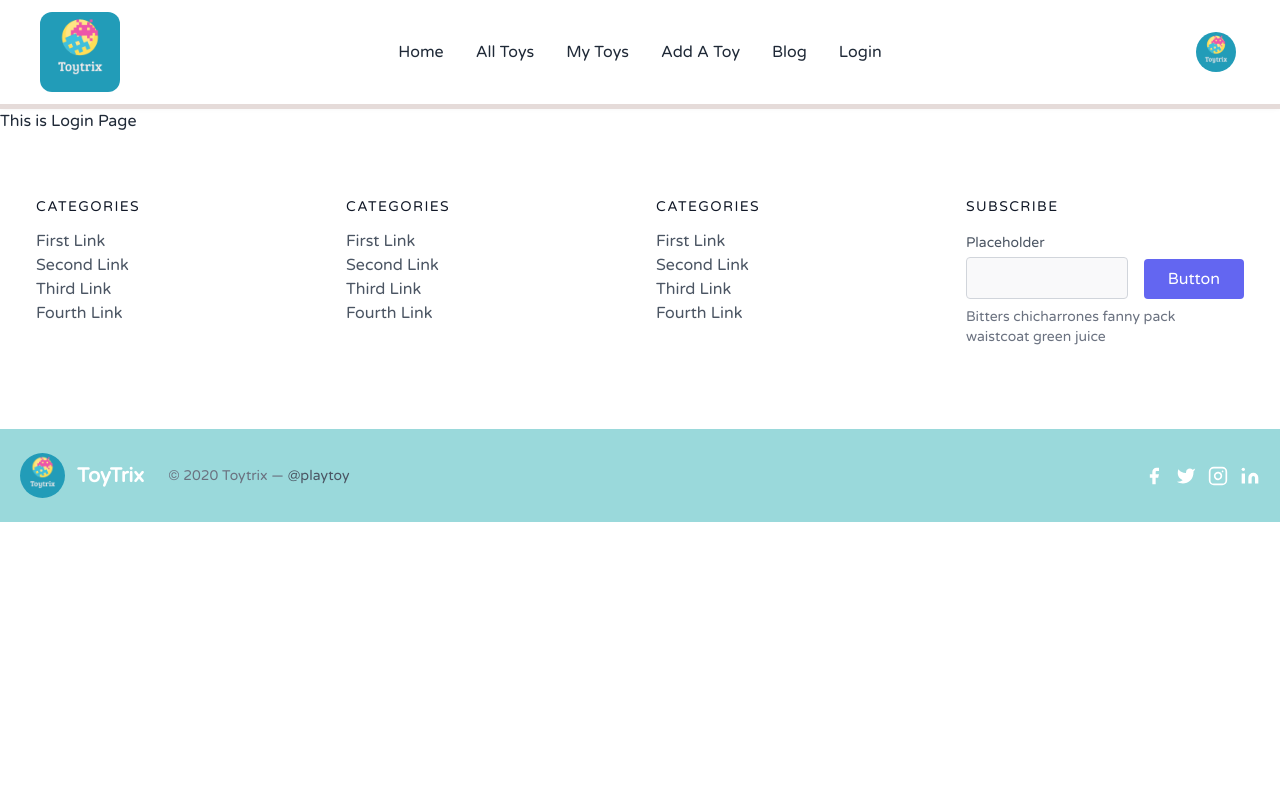
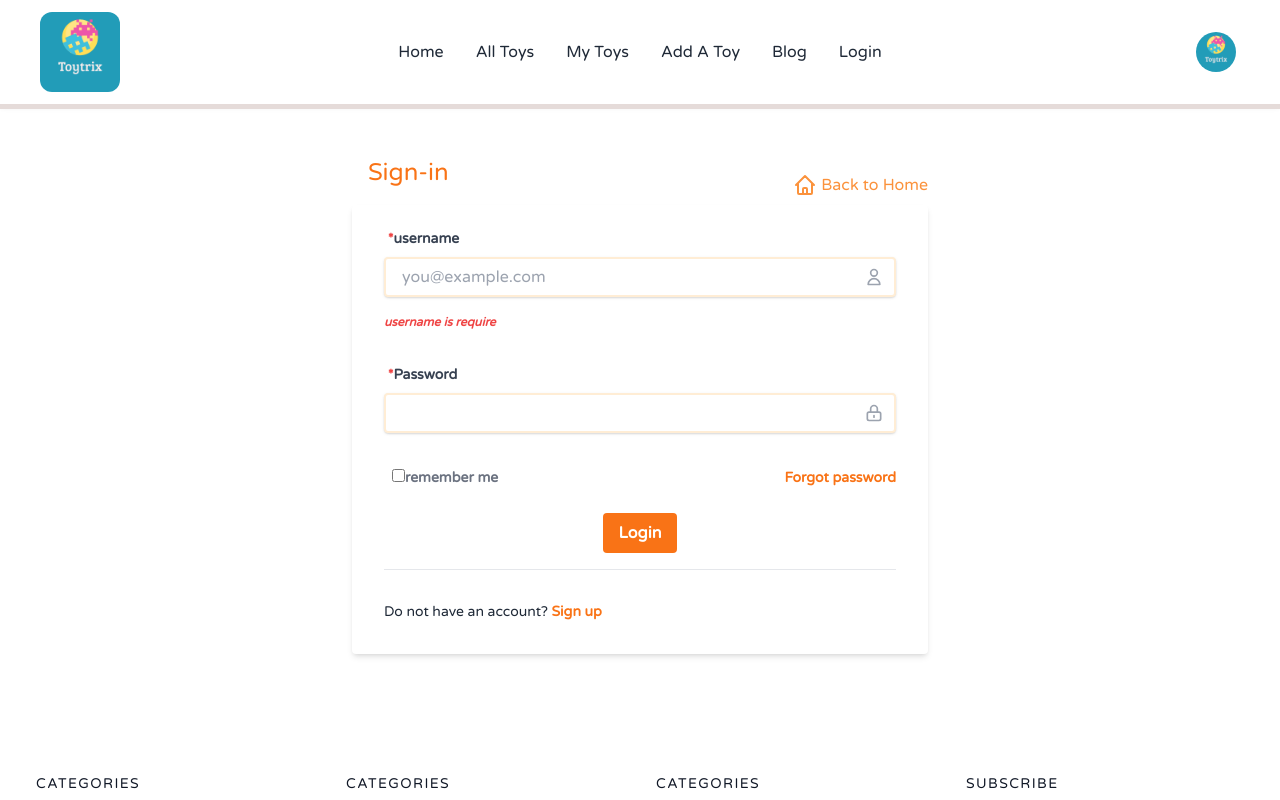
Before and after one commit to BakiAbdullah/ToyTrix-webapp, a React (Vite) app: page /login in a window 1280 px wide. Shown: the top 800 px of the page. Built offline with nearby package versions, Linux system fonts and the light colour scheme; no server answers.

Commit message:
login form added

```diff
--- a/src/index.css
+++ b/src/index.css
@@ -8,3 +8,7 @@
     font-family: 'Varela Round', sans-serif;
   }
 }
+
+.link {
+  @apply hover:text-pink no-underline bg-transparent hover:bg-transparent hover:border-b-2 border-pink transition-colors duration-200
+}
--- /dev/null
+++ b/src/pages/Home/Home/AllToys.jsx
@@ -0,0 +1,11 @@
+
+
+const AllToys = () => {
+  return (
+    <div>
+      <h2>All Toys</h2>
+    </div>
+  );
+};
+
+export default AllToys;
--- a/src/pages/Login/Login.jsx
+++ b/src/pages/Login/Login.jsx
@@ -1,9 +1,155 @@
+import { Link } from "react-router-dom";
 
 
 const Login = () => {
   return (
     <div>
-      <h2>This is Login Page</h2>
+      <div className="mx-auto container flex items-center" id="nav">
+        <div className="w-full pt-2 p-4">
+          <div className="mx-auto md:p-6 md:w-1/2">
+            <div className="flex flex-wrap justify-between">
+              <h1 className="text-2xl text-orange-500 hover:text-orange-500 transition duration-500 p-4">
+                <i className="fas fa-sign-in-alt fa-fw fa-lg"></i>
+                Sign-in
+              </h1>
+              <a
+                href="#home"
+                className="mt-8 text-orange-400 hover:text-orange-600 transition duration-500"
+              >
+                <svg
+                  className=" w-6 h-6 inline-block align-bottom"
+                  fill="none"
+                  strokeLinecap="round"
+                  strokeLinejoin="round"
+                  strokeWidth="2"
+                  stroke="currentColor"
+                  viewBox="0 0 24 24"
+                >
+                  <path d="M3 12l2-2m0 0l7-7 7 7M5 10v10a1 1 0 001 1h3m10-11l2 2m-2-2v10a1 1 0 01-1 1h-3m-6 0a1 1 0 001-1v-4a1 1 0 011-1h2a1 1 0 011 1v4a1 1 0 001 1m-6 0h6"></path>
+                </svg>
+                <Link to='/'> Back to Home</Link>
+                <i className="fas fa-chevron-circle-left fa-fw"></i>
+              </a>
+            </div>
+
+            <div className="bg-white shadow-md rounded px-8 pt-6 pb-8 mb-4">
+              <htmlForm method="POST" action="#login">
+                <div className="mb-8">
+                  <label
+                    htmlFor="username"
+                    className="block text-gray-700 text-sm font-bold mb-2"
+                  >
+                    <span className="text-red-500">&nbsp;*</span>
+                    username
+                  </label>
+                  <div className="mt-1 relative rounded-md shadow-sm">
+                    <div className="absolute inset-y-0 right-0 pr-3 flex items-center pointer-events-none">
+                      <svg
+                        className="h-5 w-5 text-gray-400"
+                        fill="none"
+                        strokeLinecap="round"
+                        strokeLinejoin="round"
+                        strokeWidth="2"
+                        stroke="currentColor"
+                        viewBox="0 0 24 24"
+                      >
+                        <path d="M16 7a4 4 0 11-8 0 4 4 0 018 0zM12 14a7 7 0 00-7 7h14a7 7 0 00-7-7z"></path>
+                      </svg>
+                    </div>
+                    <input
+                      id="username"
+                      className="block pr-10 shadow appearance-none border-2 border-orange-100 rounded w-full py-2 px-4 text-gray-700 mb-3 leading-tight focus:outline-none focus:bg-white focus:border-orange-500 transition duration-500 ease-in-out"
+                      placeholder="you@example.com"
+                    />
+                  </div>
+                  <strong className="text-red-500 text-xs italic">
+                    username is require
+                  </strong>
+                </div>
+
+                <div className="mb-8">
+                  <label
+                    htmlFor="password"
+                    className="block text-gray-700 text-sm font-bold mb-2"
+                  >
+                    <span className="text-red-500">&nbsp;*</span>
+                    Password
+                  </label>
+                  <div className="mt-1 relative rounded-md shadow-sm">
+                    <div className="absolute inset-y-0 right-0 pr-3 flex items-center pointer-events-none">
+                      <svg
+                        className="h-5 w-5 text-gray-400"
+                        fill="none"
+                        strokeLinecap="round"
+                        strokeLinejoin="round"
+                        strokeWidth="2"
+                        stroke="currentColor"
+                        viewBox="0 0 24 24"
+                      >
+                        <path d="M12 15v2m-6 4h12a2 2 0 002-2v-6a2 2 0 00-2-2H6a2 2 0 00-2 2v6a2 2 0 002 2zm10-10V7a4 4 0 00-8 0v4h8z"></path>
+                      </svg>
+                    </div>
+                    <input
+                      name="password"
+                      id="password"
+                      type="text"
+                      className="block pr-10 shadow appearance-none border-2 border-orange-100 rounded w-full py-2 px-4 text-gray-700 mb-3 leading-tight focus:outline-none focus:bg-white focus:border-orange-500 transition duration-500 ease-in-out"
+                    />
+                  </div>
+                </div>
+
+                <div className="mb-6">
+                  <div className="flex items-center justify-between">
+                    <div>
+                      <label
+                        className="block text-gray-500 font-bold"
+                        htmlFor="remember"
+                      >
+                        <input
+                          className="ml-2 leading-tight"
+                          type="checkbox"
+                          id="remember"
+                          name="remember"
+                        />
+                        <span className="text-sm">remember me</span>
+                      </label>
+                    </div>
+                    <div>
+                      <a
+                        className="font-bold text-sm text-orange-500 hover:text-orange-800"
+                        href="#password-request"
+                      >
+                        Forgot password
+                      </a>
+                    </div>
+                  </div>
+                </div>
+
+                <div className="mb-4 text-center">
+                  <button
+                    className="transition duration-500 bg-orange-500 hover:bg-orange-700 text-white font-bold py-2 px-4 rounded focus:outline-none focus:shadow-outline"
+                    type="submit"
+                  >
+                    Login
+                  </button>
+                </div>
+                <hr />
+                <div className="mt-8">
+                  <p className="text-sm">
+                    Do not have an account? {" "}
+                    <a
+                      className="font-bold text-sm text-orange-500 hover:text-orange-800"
+                      href="#register"
+                    >
+                      Sign up
+                    </a>
+                  </p>
+                </div>
+              </htmlForm>
+            </div>
+          </div>
+        </div>
+      </div>
     </div>
   );
 };
--- a/src/pages/Shared/Navbar/Navbar.jsx
+++ b/src/pages/Shared/Navbar/Navbar.jsx
@@ -15,25 +15,37 @@ const Navbar = () => {
   const navMenu = (
     <>
       <li>
-        <Link to="/">Home</Link>
+        <Link className="link" to="/">
+          Home
+        </Link>
       </li>
 
       <li>
-        <Link to="/about">All Toys</Link>
+        <Link className="link" to="/alltoys">
+          All Toys
+        </Link>
       </li>
       <li>
-        <Link to="/about">My Toys</Link>
+        <Link className="link" to="/about">
+          My Toys
+        </Link>
       </li>
       <li>
-        <Link to="/about">Add A Toy</Link>
+        <Link className="link" to="/about">
+          Add A Toy
+        </Link>
       </li>
       <li>
-        <Link to="/about">Blog</Link>
+        <Link className="link" to="/about">
+          Blog
+        </Link>
       </li>
       {user?.email ? (
         <>
           <li>
-            <Link to="/bookings">My Bookings</Link>
+            <Link className="link" to="/bookings">
+              My Bookings
+            </Link>
           </li>
           <li>
             <button>Logout</button>
@@ -41,7 +53,9 @@ const Navbar = () => {
         </>
       ) : (
         <li>
-          <Link to="/login">Login</Link>
+          <Link className="link" to="/login">
+            Login
+          </Link>
         </li>
       )}
     </>
@@ -70,7 +84,7 @@ const Navbar = () => {
             </label>
             <ul
               tabIndex={0}
-              className="menu menu-compact dropdown-content mt-3 p-2 shadow bg-base-100 rounded-box w-52"
+              className="menu menu-compact dropdown-content mt-3 p-2 shadow bg-base-100 rounded w-52"
             >
               {navMenu}
             </ul>
--- a/src/routes/Routes.jsx
+++ b/src/routes/Routes.jsx
@@ -5,6 +5,7 @@ import Blog from "../pages/Blog/Blog";
 import Login from "../pages/Login/Login";
 import SignUp from "../pages/Login/SignUp";
 import Home from "../pages/Home/Home/Home";
+import AllToys from "../pages/Home/Home/AllToys";
 
 const router = createBrowserRouter([
   {
@@ -15,6 +16,10 @@ const router = createBrowserRouter([
       {
         path: "/",
         element: <Home></Home>,
+      },
+      {
+        path: "/alltoys",
+        element: <AllToys></AllToys>
       },
       {
         path: "/blog",
```
